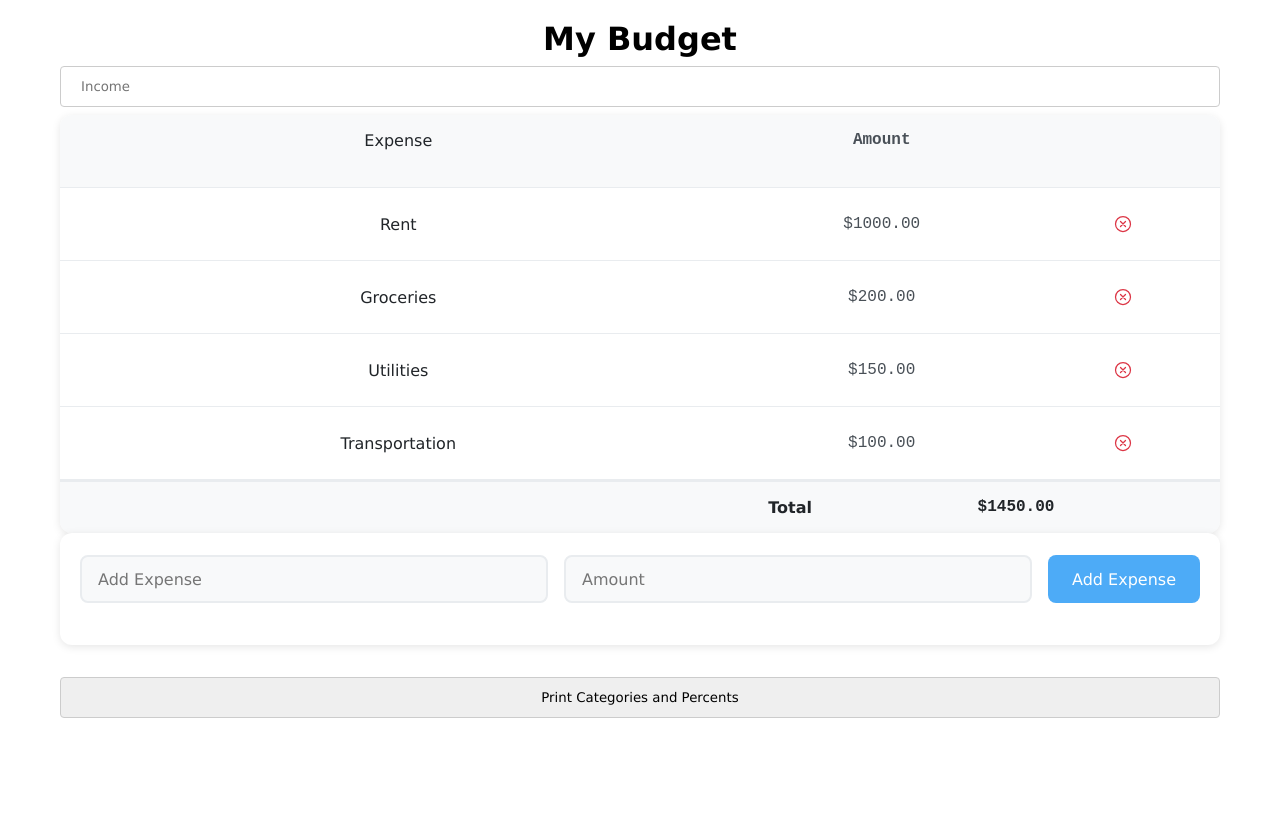
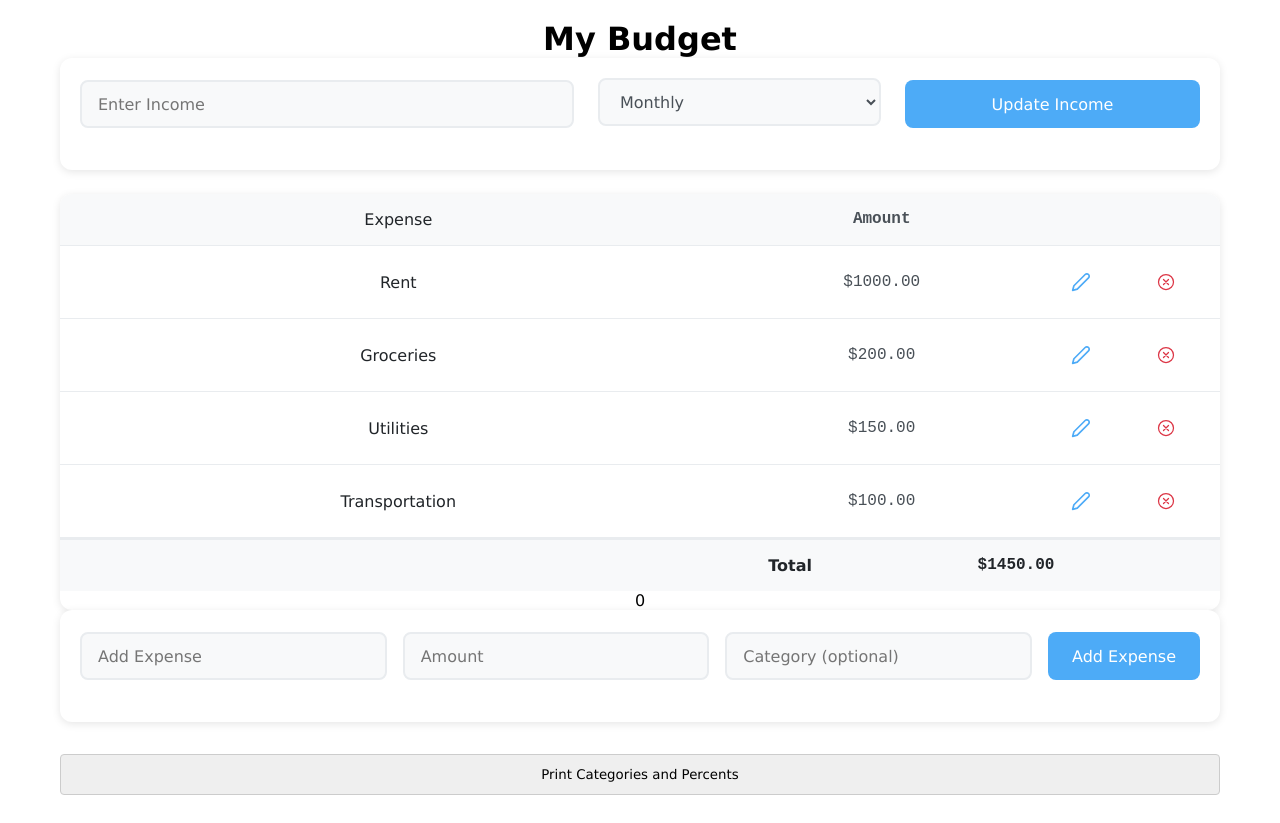
Before and after one commit to ZeeshawnH/BudgetApp, a React (Create React App) app in the folder budget/: page / in a window 1280 px wide. Before the commit the page ends 800 px from the top, so only its background shows below. Built offline with nearby package versions, Linux system fonts and the light colour scheme.

Commit message:
Income input and expense categories working

```diff
--- a/budget/src/App.tsx
+++ b/budget/src/App.tsx
@@ -3,38 +3,43 @@ import ExpenseTable, { ExpenseProps } from './components/ExpenseTable';
 import './App.css';
 import './styles.css';
 import AddExpenses from './components/AddExpenses';
-
+import IncomeInput, { IncomeFrequency } from './components/IncomeInput';
 
 const EXPENSES: ExpenseProps[] = [
-  { expenseName: "Rent", amount: 1000 },
-  { expenseName: "Groceries", amount: 200 },
-  { expenseName: "Utilities", amount: 150 },
-  { expenseName: "Transportation", amount: 100 },
+  { expenseName: "Rent", amount: 1000, category: "Housing" },
+  { expenseName: "Groceries", amount: 200, category: "Food" },
+  { expenseName: "Utilities", amount: 150, category: "Bills" },
+  { expenseName: "Transportation", amount: 100, category: "Transport" },
 ];
 
-
 function App() {
-
   const [income, setIncome] = useState(0);
+  const [frequency, setFrequency] = useState<IncomeFrequency>(IncomeFrequency.MONTHLY);
   const [expenses, setExpenses] = useState<ExpenseProps[]>([...EXPENSES]);
 
   const total = expenses.reduce((sum, e) => sum + e.amount, 0);
 
   return (
     <div className="App">
-      {/* <header className="App-header"> */}
-
       <div className="container">
         <h1>My Budget</h1>
-            <input type="number" placeholder="Income" id="income" />
-            <small id="incomeError"></small>
-            <ExpenseTable expenses={expenses} onDelete={setExpenses} total={total}/>
+        <IncomeInput
+          income={income}
+          frequency={frequency}
+          onIncomeChange={setIncome}
+          onFrequencyChange={setFrequency}
+        />
+        {income > 0 && (
+          <div className="income-display">
+            <div className="income-label">Income:</div>
+            <div className="income-amount">${income.toFixed(2)}</div>
+          </div>
+        )}
+        <ExpenseTable expenses={expenses} onExpenseChange={setExpenses} total={total} income={income}/>
         <AddExpenses expenses={expenses} onAddExpense={setExpenses}/>
         <input type="button" id="backButton" value="Back" className="hidden" />
         <input type="button" id="categoriesButton" value="Print Categories and Percents" />
       </div>
-
-      {/* </header> */}
     </div>
   );
 }
--- a/budget/src/components/AddExpenses.tsx
+++ b/budget/src/components/AddExpenses.tsx
@@ -12,6 +12,7 @@ export default function AddExpenses({expenses, onAddExpense}: AddExpenseProps) {
   const [amount, setAmount] = useState(0);
   const [nameError, setNameError] = useState("");
   const [amountError, setAmountError] = useState("");
+  const [category, setCategory] = useState("");
 
   const handleAddExpense = (e: React.FormEvent<HTMLFormElement>) => {
     e.preventDefault();
@@ -28,12 +29,13 @@ export default function AddExpenses({expenses, onAddExpense}: AddExpenseProps) {
     // Call the onAddExpense function passed from the parent component
     onAddExpense(
       [...expenses,
-      {expenseName: expenseName, amount: amount}
+      {expenseName: expenseName, amount: amount, category: category || undefined}
       ]
     );
     // Clear the input fields
     setExpenseName("");
     setAmount(0);
+    setCategory("");
     setNameError("");
     setAmountError("");
   }
@@ -68,6 +70,18 @@ export default function AddExpenses({expenses, onAddExpense}: AddExpenseProps) {
           />
           {amountError && <small className="error-message">{amountError}</small>}
         </div>
+        <div className="input-group">
+          <input
+            type="text"
+            className={`form-input`}
+            placeholder="Category (optional)"
+            value={category || ''}
+            onChange={(e) => {
+              setCategory((e.target.value));
+            }}
+          />
+          {amountError && <small className="error-message">{amountError}</small>}
+        </div>
 
         <button type="submit" className="add-button">
           Add Expense
--- a/budget/src/components/ExpenseTable.tsx
+++ b/budget/src/components/ExpenseTable.tsx
@@ -1,31 +1,141 @@
-import React, { Dispatch, SetStateAction, } from 'react';
+import React, { Dispatch, SetStateAction, useState } from 'react';
 import { IoCloseCircleOutline } from 'react-icons/io5';
+import { FiEdit2 } from 'react-icons/fi';
 
 export interface ExpenseProps {
   expenseName: string;
   amount: number;
+  category?: string;
 }
 
 type ExpenseRowProps = ExpenseProps & {
-  onDelete?: Dispatch<SetStateAction<ExpenseProps[]>>;
+  onExpenseChange?: Dispatch<SetStateAction<ExpenseProps[]>>;
 };
 
-export function Expense({expenseName, amount, onDelete}: ExpenseRowProps) {
+export function Expense({expenseName, amount, category, onExpenseChange}: ExpenseRowProps) {
+  const [isEditing, setIsEditing] = useState(false);
+  const [editedName, setEditedName] = useState(expenseName);
+  const [editedAmount, setEditedAmount] = useState(amount);
+  const [editedCategory, setEditedCategory] = useState(category || '');
+  const [nameError, setNameError] = useState("");
+  const [amountError, setAmountError] = useState("");
+
+  // Delete button handler
   const handleDelete = () => {
     console.log("Delete clicked");
-    if (onDelete) {
-      onDelete((prevExpenses) =>
+    if (onExpenseChange) {
+      onExpenseChange((prevExpenses) =>
         prevExpenses.filter((e) => e.expenseName !== expenseName)
       );
     }
   };
 
+  // Edit button handler
+  const handleEdit = () => {
+    setIsEditing(true);
+  };
+
+  // Save button handler for when editing
+  const handleSave = (e: React.FormEvent) => {
+    e.preventDefault();
+
+    // Validate inputs
+    if (editedName === "") {
+      setNameError("Please enter an expense name.");
+      return;
+    }
+    if (editedAmount <= 0) {
+      setAmountError("Please enter a valid amount.");
+      return;
+    }
+
+    if (onExpenseChange) {
+      onExpenseChange((prevExpenses) =>
+        prevExpenses.map((e) =>
+          e.expenseName === expenseName ? {
+            expenseName: editedName,
+            amount: editedAmount,
+            category: editedCategory || undefined
+          } : e
+        )
+      );
+    }
+    setIsEditing(false);
+  };
+
+  // Cancel button handler for when editing
+  const handleCancel = () => {
+    setEditedName(expenseName);
+    setEditedAmount(amount);
+    setEditedCategory(category || '');
+    setNameError("");
+    setAmountError("");
+    setIsEditing(false);
+  };
+
+  // Render the component when editing
+  if (isEditing) {
+    return (
+      <form className="expense-row edit-form" onSubmit={handleSave}>
+        <div className="input-group">
+          <input
+            type="text"
+            className={`form-input ${nameError ? 'error' : ''}`}
+            value={editedName}
+            onChange={(e) => {
+              setEditedName(e.target.value);
+              setNameError("");
+            }}
+          />
+          {nameError && <small className="error-message">{nameError}</small>}
+        </div>
+
+        <div className="input-group">
+          <input
+            type="text"
+            className="form-input"
+            placeholder="Category (optional)"
+            value={editedCategory}
+            onChange={(e) => setEditedCategory(e.target.value)}
+          />
+        </div>
+
+        <div className="input-group">
+          <input
+            type="number"
+            className={`form-input ${amountError ? 'error' : ''}`}
+            value={editedAmount || ''}
+            onChange={(e) => {
+              setEditedAmount(Number(e.target.value));
+              setAmountError("");
+            }}
+          />
+          {amountError && <small className="error-message">{amountError}</small>}
+        </div>
+
+        <div className="expense-actions">
+          <button type="submit" className="save-button">
+            Save
+          </button>
+          <button type="button" className="cancel-button" onClick={handleCancel}>
+            Cancel
+          </button>
+        </div>
+      </form>
+    );
+  }
+
   return (
     <div className="expense-row">
       <div className="expense-name">{expenseName}</div>
       <div className="expense-amount">${amount.toFixed(2)}</div>
-      <div className="expense-delete" onClick={handleDelete}>
-        <IoCloseCircleOutline size={20} />
+      <div className="expense-actions">
+        <div className="expense-edit" onClick={handleEdit}>
+          <FiEdit2 size={20} />
+        </div>
+        <div className="expense-delete" onClick={handleDelete}>
+          <IoCloseCircleOutline size={20} />
+        </div>
       </div>
     </div>
   );
@@ -34,16 +144,17 @@ export function Expense({expenseName, amount, onDelete}: ExpenseRowProps) {
 interface ExpenseTableProps {
   expenses: ExpenseProps[];
   total?: number;
-  onDelete?: Dispatch<SetStateAction<ExpenseProps[]>>;
+  income?: number;
+  onExpenseChange?: Dispatch<SetStateAction<ExpenseProps[]>>;
 }
 
-export default function ExpenseTable({expenses, total, onDelete}: ExpenseTableProps) {
+export default function ExpenseTable({expenses, total, income, onExpenseChange}: ExpenseTableProps) {
   return (
     <div className="expense-table">
       <div className="expense-header">
         <div className="expense-name">Expense</div>
         <div className="expense-amount">Amount</div>
-        <div className="expense-delete"></div>
+        <div className="expense-actions"></div>
       </div>
       <div className="expense-list">
         {expenses.map((expense, index) => (
@@ -51,7 +162,8 @@ export default function ExpenseTable({expenses, total, onDelete}: ExpenseTablePr
             key={index}
             expenseName={expense.expenseName}
             amount={expense.amount}
-            onDelete={onDelete}
+            category={expense.category}
+            onExpenseChange={onExpenseChange}
           />
         ))}
       </div>
@@ -61,6 +173,12 @@ export default function ExpenseTable({expenses, total, onDelete}: ExpenseTablePr
           <div className="total-amount">${total.toFixed(2)}</div>
         </div>
       )}
+      {income && income > 0 && total && total > 0 && (
+        <div className="expense-total">
+          <div className="total-label">Remaining</div>
+          <div className="total-amount">${(income - total).toFixed(2)}</div>
+        </div>
+      )}
     </div>
   );
 }
--- /dev/null
+++ b/budget/src/components/IncomeInput.tsx
@@ -0,0 +1,73 @@
+import React, { Dispatch, SetStateAction } from 'react';
+import { useState } from 'react';
+
+export enum IncomeFrequency {
+  WEEKLY = 'weekly',
+  BIWEEKLY = 'biweekly',
+  MONTHLY = 'monthly',
+  YEARLY = 'yearly'
+}
+
+interface IncomeInputProps {
+  income: number;
+  frequency: IncomeFrequency;
+  onIncomeChange: Dispatch<SetStateAction<number>>;
+  onFrequencyChange: Dispatch<SetStateAction<IncomeFrequency>>;
+}
+
+export default function IncomeInput({
+  income,
+  frequency,
+  onIncomeChange,
+  onFrequencyChange
+}: IncomeInputProps) {
+  const [incomeValue, setIncomeValue] = useState(income);
+  const [error, setError] = useState("");
+
+  const handleIncomeChange = (e: React.FormEvent<HTMLFormElement>) => {
+    e.preventDefault();
+
+    if (incomeValue < 0) {
+      setError("Please enter a valid income amount.");
+      return;
+    }
+
+    onIncomeChange(incomeValue);
+    setError("");
+  };
+
+  return (
+    <form className="income-form" onSubmit={handleIncomeChange}>
+      <div className="form-group">
+        <div className="input-group">
+          <input
+            type="number"
+            className={`form-input ${error ? 'error' : ''}`}
+            placeholder="Enter Income"
+            value={incomeValue || ''}
+            onChange={(e) => {
+              setIncomeValue(Number(e.target.value));
+              setError("");
+            }}
+          />
+          {error && <small className="error-message">{error}</small>}
+        </div>
+
+        <select
+          className="frequency-select"
+          value={frequency}
+          onChange={(e) => onFrequencyChange(e.target.value as IncomeFrequency)}
+        >
+          <option value={IncomeFrequency.WEEKLY}>Weekly</option>
+          <option value={IncomeFrequency.BIWEEKLY}>Bi-weekly</option>
+          <option value={IncomeFrequency.MONTHLY}>Monthly</option>
+          <option value={IncomeFrequency.YEARLY}>Yearly</option>
+        </select>
+
+        <button type="submit" className="add-button">
+          Update Income
+        </button>
+      </div>
+    </form>
+  );
+}
--- a/budget/src/styles.css
+++ b/budget/src/styles.css
@@ -273,3 +273,166 @@ table, th, td {
 .add-button:active {
     transform: translateY(0);
 }
+
+.income-form {
+    width: 100%;
+    margin-bottom: 24px;
+}
+
+.income-form .form-group {
+    width: 100%;
+}
+
+.income-form .input-group {
+    flex: 2;
+}
+
+.income-form .frequency-select {
+    flex: 1;
+}
+
+.income-form .add-button {
+    flex: 1;
+}
+
+.income-form .add-button:hover {
+    background-color: #37b24d;
+}
+
+.income-display {
+    background: white;
+    padding: 16px 24px;
+    border-radius: 12px;
+    box-shadow: 0 2px 8px rgba(0, 0, 0, 0.1);
+    margin-bottom: 24px;
+    display: flex;
+    justify-content: space-between;
+    align-items: center;
+    max-width: 600px;
+    margin-left: auto;
+    margin-right: auto;
+}
+
+.income-label {
+    font-size: 1.1rem;
+    font-weight: 500;
+    color: #495057;
+}
+
+.income-amount {
+    font-size: 1.2rem;
+    font-weight: 600;
+    color: #40c057;
+    font-family: 'Courier New', monospace;
+}
+
+.frequency-select {
+    padding: 0 16px;
+    height: 48px;
+    border: 2px solid #e9ecef;
+    border-radius: 8px;
+    font-size: 1rem;
+    background-color: #f8f9fa;
+    color: #495057;
+    cursor: pointer;
+    transition: all 0.2s ease;
+    margin: 0 8px;
+}
+
+.frequency-select:focus {
+    outline: none;
+    border-color: #4dabf7;
+    background-color: white;
+    box-shadow: 0 0 0 3px rgba(77, 171, 247, 0.1);
+}
+
+.expense-actions {
+    display: flex;
+    gap: 8px;
+    align-items: center;
+}
+
+.expense-edit {
+    color: #4dabf7;
+    cursor: pointer;
+    font-size: 1.2rem;
+    text-align: center;
+    transition: all 0.2s ease;
+    width: 40px;
+    height: 40px;
+    display: flex;
+    align-items: center;
+    justify-content: center;
+    border-radius: 50%;
+    margin: 0 auto;
+    padding: 8px;
+}
+
+.expense-edit:hover {
+    color: white;
+    background-color: #4dabf7;
+}
+
+.expense-row.edit-form {
+    padding: 16px;
+    background-color: #f8f9fa;
+    border-radius: 8px;
+    margin: 8px 0;
+    display: flex;
+    gap: 8px;
+    align-items: flex-start;
+}
+
+.expense-row.edit-form .input-group {
+    margin: 0;
+}
+
+.expense-row.edit-form .input-group:first-child {
+    width: 25%; /* Name field */
+}
+
+.expense-row.edit-form .input-group:nth-child(2) {
+    width: 15%; /* Amount field - reduced from 20% */
+}
+
+.expense-row.edit-form .input-group:nth-child(3) {
+    width: 30%; /* Category field */
+}
+
+.expense-row.edit-form .expense-actions {
+    margin-left: auto;
+}
+
+.save-button {
+    padding: 8px 16px;
+    background-color: #40c057;
+    color: white;
+    border: none;
+    border-radius: 8px;
+    font-size: 0.9rem;
+    font-weight: 500;
+    cursor: pointer;
+    transition: all 0.2s ease;
+    height: 40px;
+}
+
+.save-button:hover {
+    background-color: #37b24d;
+}
+
+.cancel-button {
+    padding: 8px 16px;
+    background-color: #e9ecef;
+    color: #495057;
+    border: none;
+    border-radius: 8px;
+    font-size: 0.9rem;
+    font-weight: 500;
+    cursor: pointer;
+    transition: all 0.2s ease;
+    height: 40px;
+}
+
+.cancel-button:hover {
+    background-color: #dee2e6;
+}
```
Lines whose indentation alone changed are shown as unchanged.
